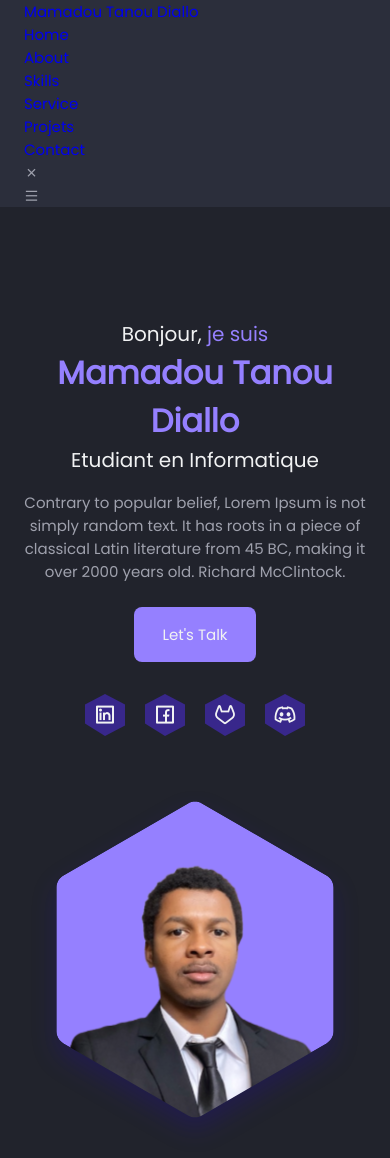
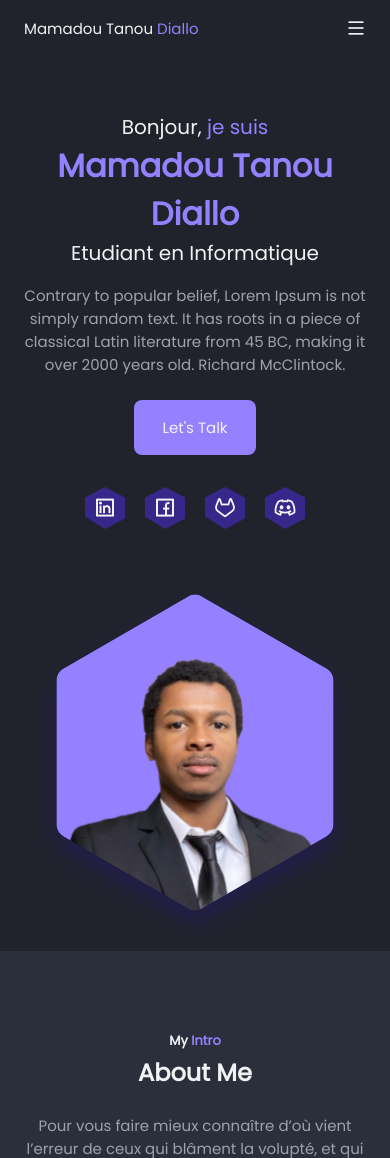
Before and after one commit to diallocode/Portfolio, a PHP site: page / in a window 390 px wide. Shown: the top 1158 px of the page. Run offline with PHP 8.4, Linux system fonts and the light colour scheme; some libraries are stand-ins or nearby versions.

Commit message:
ajout du css de la nav bar pour que le site soit responsive et s'adapte bien aux tailles d'ecran

```diff
--- a/assets/css/commun.css
+++ b/assets/css/commun.css
@@ -12,6 +12,106 @@
         --smaller-font-size: .813rem;
         }
     }
+
+
+/* css de la nav_bar et du menu*/
+.header{
+    position: fixed;
+    width: 100%;
+    background-color: var(--container-color);
+    top: 0;
+    left: 0;
+    z-index: var(--z-fixed);
+}
+
+.nav{
+    height: var(--header-height);
+    display: flex;
+    justify-content: space-between;
+    align-items: center;
+}
+
+.nav__logo{
+    color: var(--title-color);
+    font-weight: var(--font-medium);
+}
+
+.nav__logo span{
+    color: var(--first-color);
+}
+
+
+.nav__toggle,
+.nav__close{
+    display: flex;
+    font-size: 1.25rem;
+    color: var(--title-color);
+    cursor: pointer;
+}
+
+/* Navigation pour les telephones */
+@media screen and (max-width:1023px) {
+    .nav__menu{
+        position: fixed;
+        top: 0;
+        right: -100%;
+        background-color: hsla(0, 0%, 10%, .3);
+        width: 75%;
+        height: 100%;
+        padding: 4.5rem 0 0 3rem;
+        backdrop-filter: blur(24px);
+        -webkit-backdrop-filter: blur(24px);   /* For safari divices */
+        transition: right .4s;
+    }
+
+}
+
+.show-menu{
+    right: 0;
+}
+
+
+.nav__list{
+    display: flex;
+    flex-direction: column;
+    row-gap: 3rem;
+}
+
+.nav__link{
+    color: var(--title-color);
+    font-weight: var(--font-medium);
+    transition: color .4s;
+}
+
+.nav__link:hover{
+    color: var(--first-color);
+}
+
+.nav__close{
+    position: absolute;
+    top: 1rem;
+    right: 1.5rem;
+}
+
+.blur-header{
+    background-color: transparent;
+}
+
+
+/* Effet de flou, ce css fonctionne uniquement avec du js */
+.blur-header::after{
+    content: '';
+    position: absolute;
+    width: 1000%;
+    height: 100%;
+    background-color: hsla(0, 0%, 10%, .3);
+    backdrop-filter: blur(24px);
+    -webkit-backdrop-filter: blur(24px); /* For safari */
+    top: 0;
+    left: 0;
+    z-index: -1;
+}
+
 
 
 /* CSS commun a toute la page */
@@ -324,7 +424,7 @@ svg{
     }
 
     .services__container{
-        grid-template-columns: repeat(3m 352px);
+        grid-template-columns: repeat(3, 352px);
         padding-block: 2.5rem 4rem;
     }
 
```
